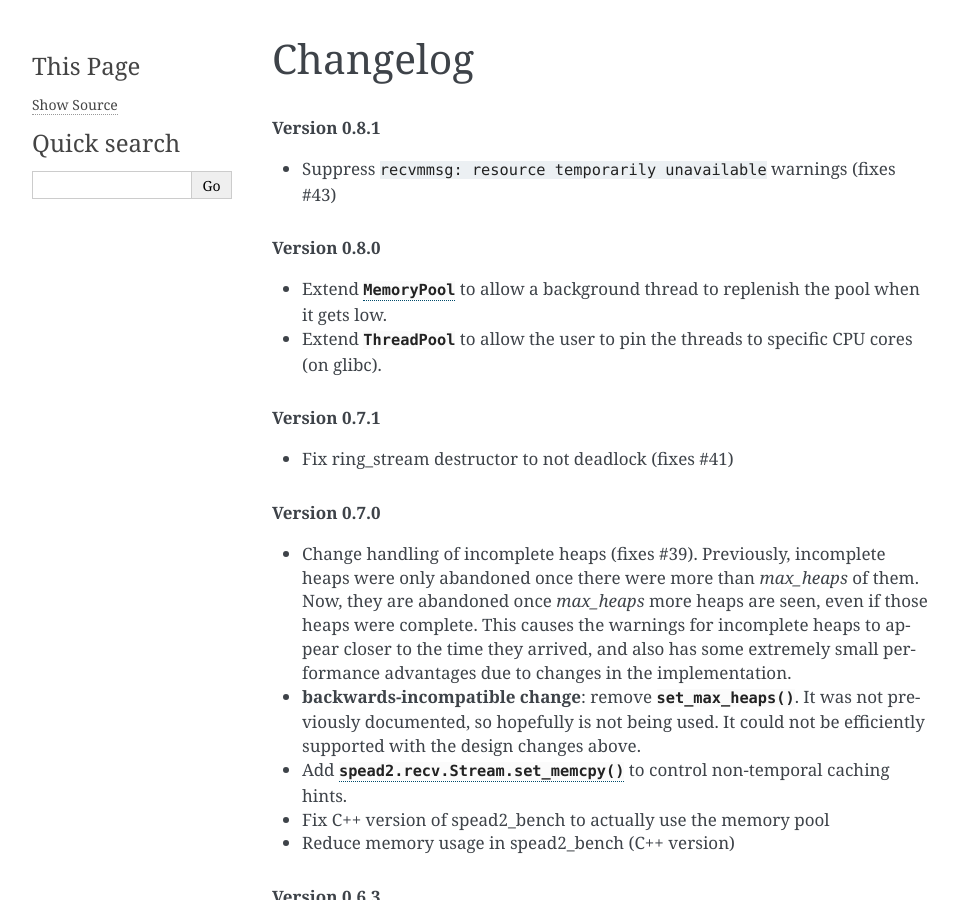
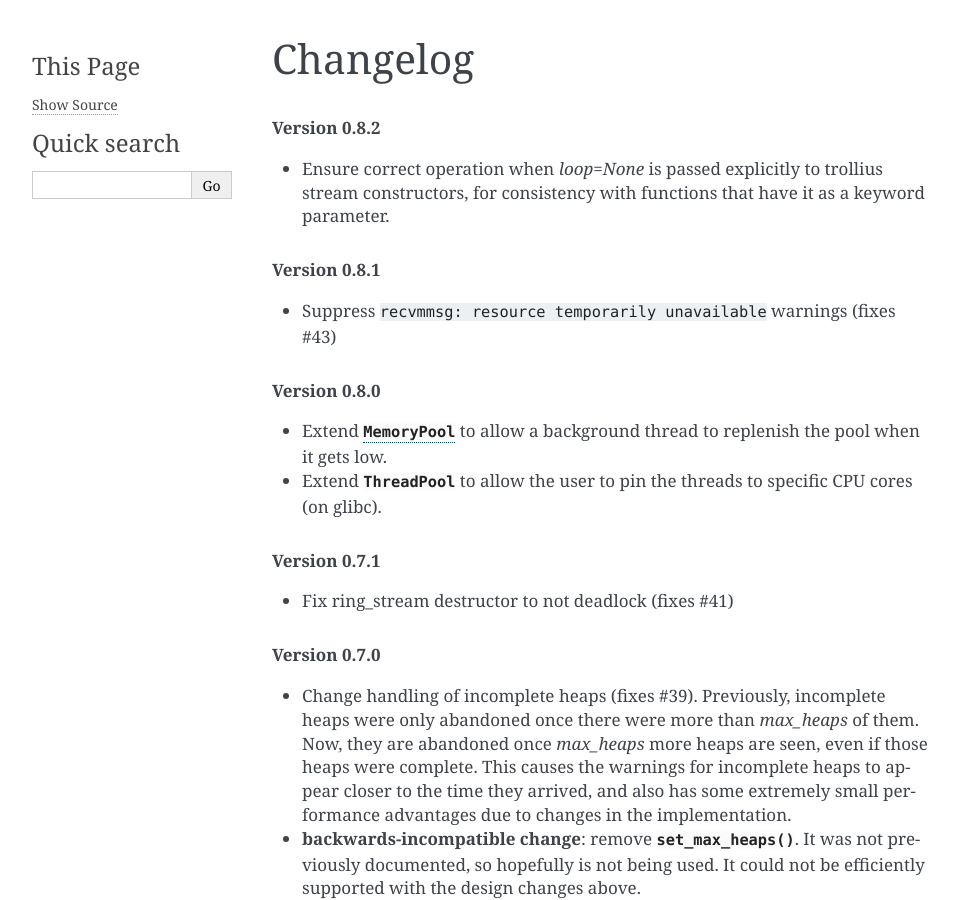
Before and after one commit to ska-sa/spead2, a Sphinx documentation site: the page built from doc/changelog.rst, in a window 1280 px wide and 900 px high. Shown: the whole window, without its empty margins (148-1106 px from the left). Built offline with Sphinx 7.4.7, drawn with Linux system fonts in a browser that asks for light colours.

Commit message:
Label 0.8.2 release

```diff
--- a/doc/changelog.rst
+++ b/doc/changelog.rst
@@ -1,5 +1,11 @@
 Changelog
 =========
+
+.. rubric:: Version 0.8.2
+
+- Ensure correct operation when `loop=None` is passed explicitly to trollius
+  stream constructors, for consistency with functions that have it as a keyword
+  parameter.
 
 .. rubric:: Version 0.8.1
 
--- a/spead2/_version.py
+++ b/spead2/_version.py
@@ -1 +1 @@
-__version__ = "0.8.1"
+__version__ = "0.8.2"
```
